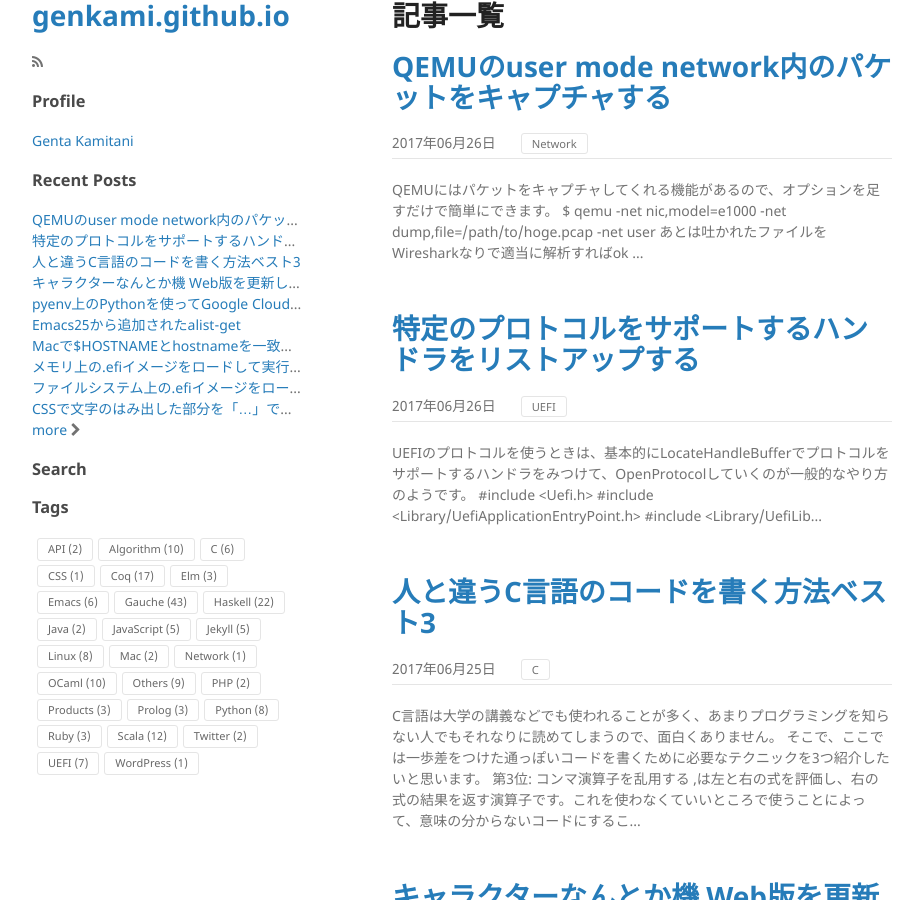
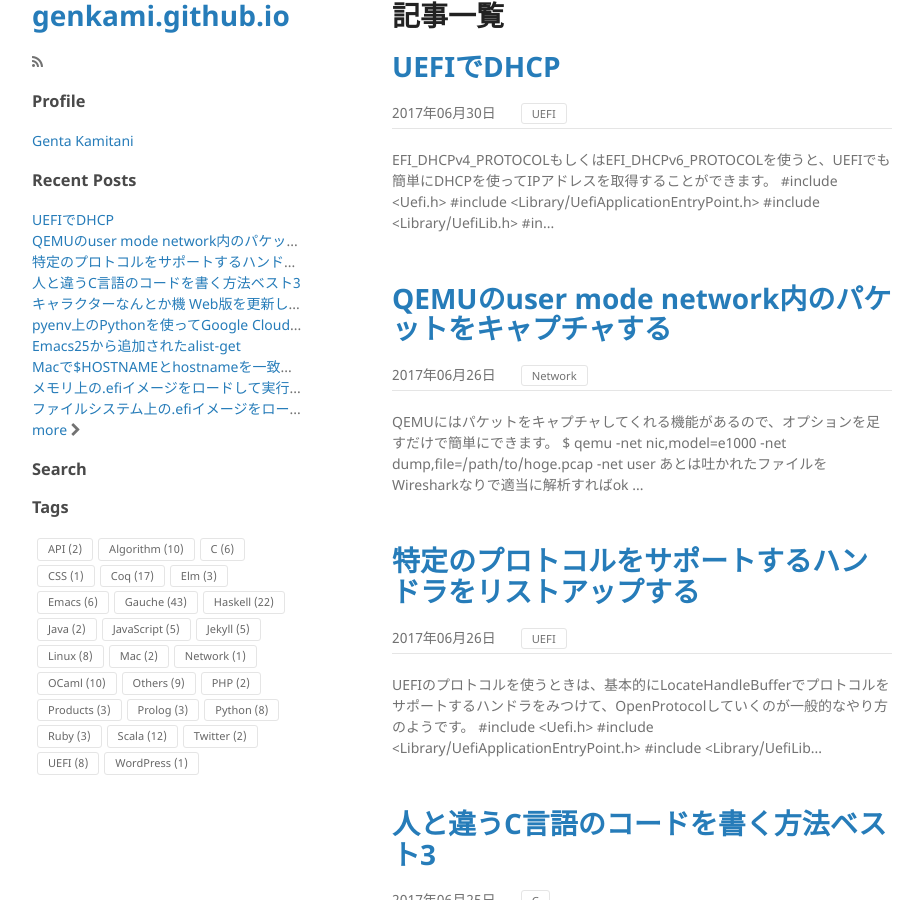
Before and after one commit to genkami/genkami.github.io, a Jekyll site: the page built from articles.html, in a window 1280 px wide and 900 px high. Shown: the whole window, without its empty margins (178-1101 px from the left). Built offline with Jekyll 4.4.1, drawn with Linux system fonts in a browser that asks for light colours; emoji names are drawn with the system emoji font; comment, search, counter and statistics services are not loaded; some of the changed text lies outside the part shown.

Commit message:
add post

````diff
--- a/_draft/uefi-dhcp.md
+++ b/_posts/2017-06-30-01-uefi-dhcp.md
@@ -1,5 +1,11 @@
-uefi-dhcp
-EFI_DHCPv4_PROTOCOL or EFI_DHCPv6_PROTOCOL
+---
+layout: post
+title: UEFIでDHCP
+tags:
+- UEFI
+---
+
+`EFI_DHCPv4_PROTOCOL`もしくは`EFI_DHCPv6_PROTOCOL`を使うと、UEFIでも簡単にDHCPを使ってIPアドレスを取得することができます。
 
 ``` c
 #include <Uefi.h>
@@ -116,4 +122,6 @@ UefiMain (
 }
 ```
 
-Startは非同期にもできる
+ネットワーク系のプロトコルは他とはすこし呼び出し方が異なり、最初に`EFI_SERVICE_BINDING_PROTOCOL`を開いて、それを使って`CreateChild`でHandleにプロトコルを追加し、その上で目的のプロトコルを`OpenProtocol`するというステップが必要です。
+
+また、`EFI_EVENT`を使うことによって、非同期にDHCPの処理を行うこともできます。このへんはまた今度。
````
